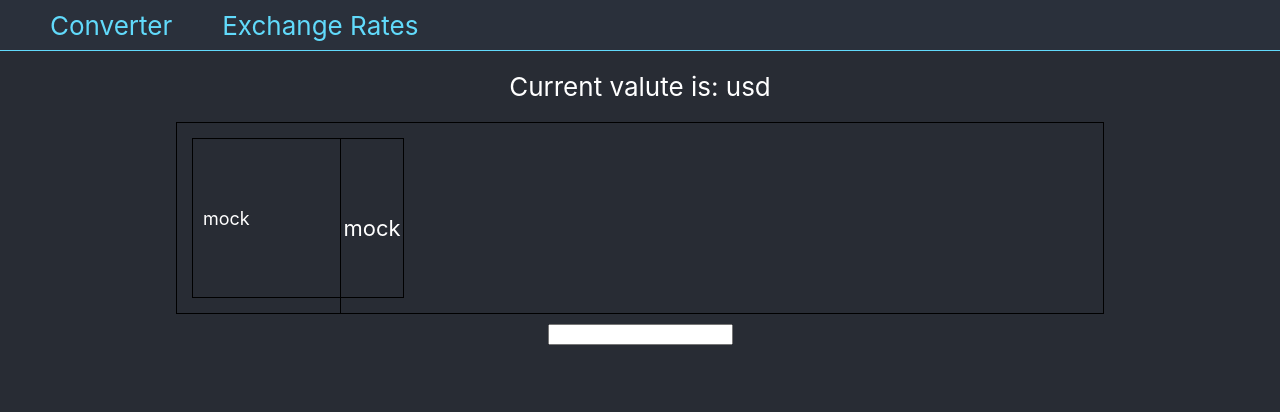
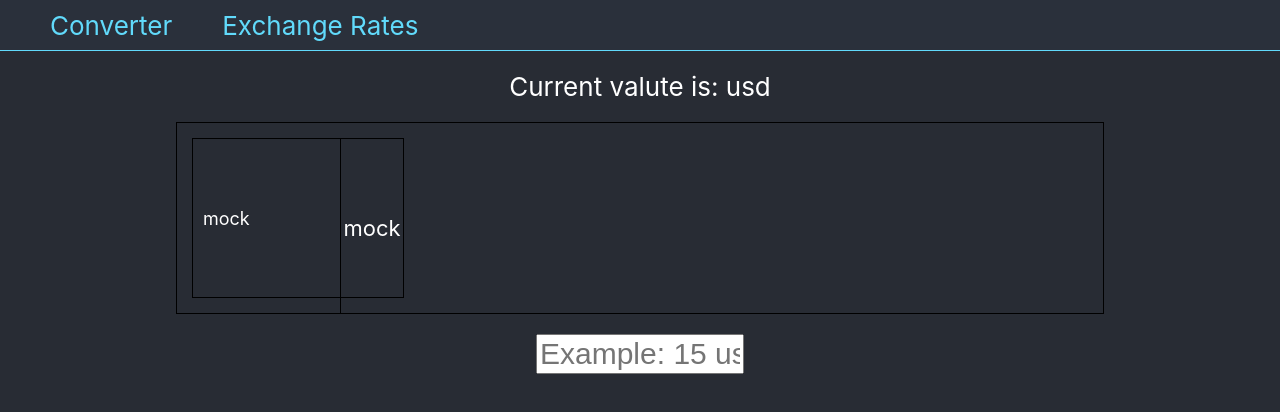
Before and after one commit to Astra-Sattelite/react-curr-rates, a React (Vite) app: page / in a window 1280 px wide. Shown: the top 412 px of the page. Built offline with nearby package versions, Linux system fonts and the light colour scheme; no server answers.

Commit message:
Add better visual for Converter

```diff
--- a/src/Converter.css
+++ b/src/Converter.css
@@ -0,0 +1,15 @@
+.ConverterContainer {
+  width: 70%;
+  min-height: 60%;
+  display: flex;
+  align-items: center;
+  justify-content: center;
+  flex-direction: column;
+}
+
+.ConverterInput {
+  margin-top: 20px;
+  width: 200px;
+  font-size: calc(10px + 2.5vmin);
+  /* height: 50px; */
+}
--- a/src/Converter.tsx
+++ b/src/Converter.tsx
@@ -2,6 +2,7 @@ import React, { useState, useEffect } from 'react'
 import { Currencies } from "./types"
 import * as R from "ramda"
 import axios from 'axios'
+import "./Converter.css"
 
 export const Converter: React.FC<Currencies> = currencies => {
 
@@ -50,14 +51,15 @@ export const Converter: React.FC<Currencies> = currencies => {
   }, [inputVal])
 
   return (
-    <div>
-      <input type="text" value={inputVal}
+    <div className="ConverterContainer">
+      <input className="ConverterInput" type="text"
+        value={inputVal} placeholder="Example: 15 usd in jpy"
         onChange={(e: React.ChangeEvent<HTMLInputElement>) => {
           setInputVal(e.target.value)
         }}
       />
       { shouldRenderRates
-        ? <div>
+        ? <div className="ConverterResult">
           { s[0] + " " +
             s[1] + " " +
             s[2] + " " +
--- a/src/ExchangeRates.tsx
+++ b/src/ExchangeRates.tsx
@@ -1,5 +1,4 @@
-import React, { useState, useEffect, ReactChild } from 'react'
-import { Rates, Currencies, Valute } from "./types"
+import React, { useState, useEffect } from 'react'
 import axios from "axios"
 import "./ExchangeRates.css"
 import * as R from "ramda"
```
